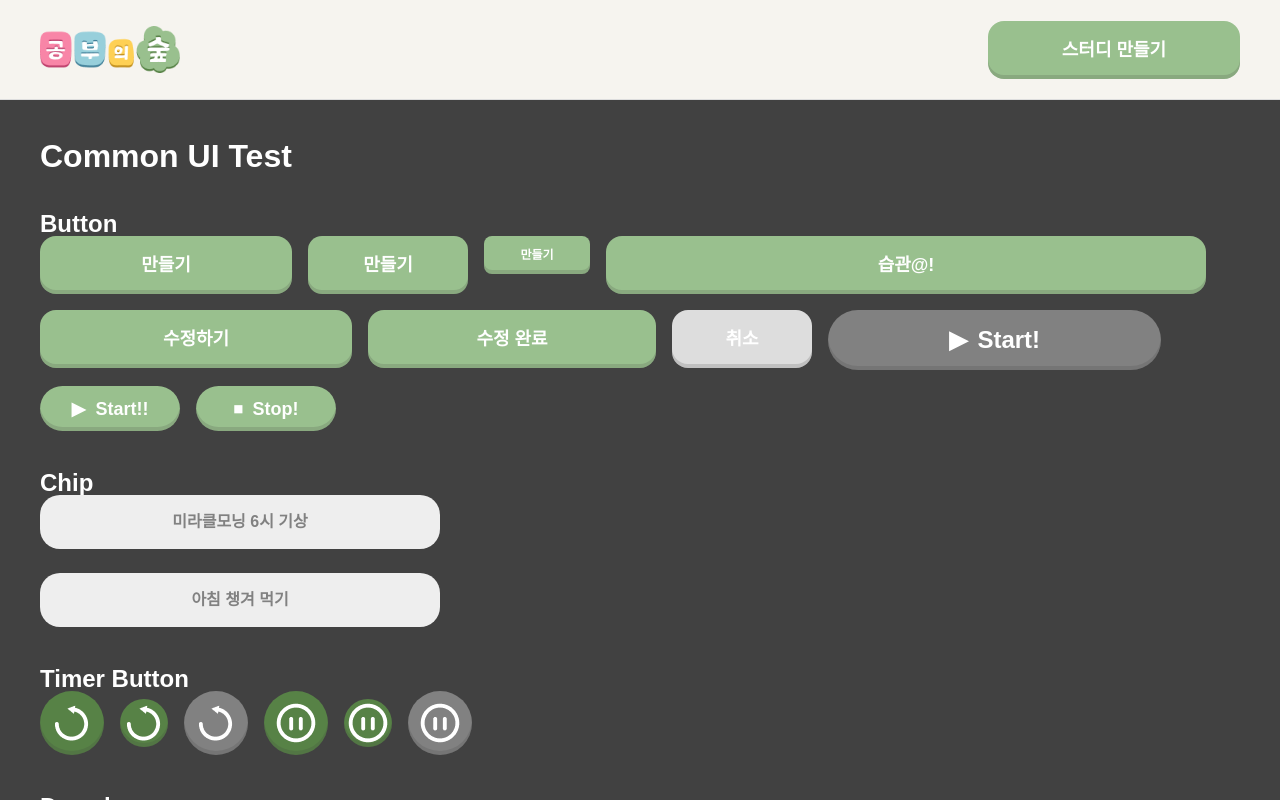
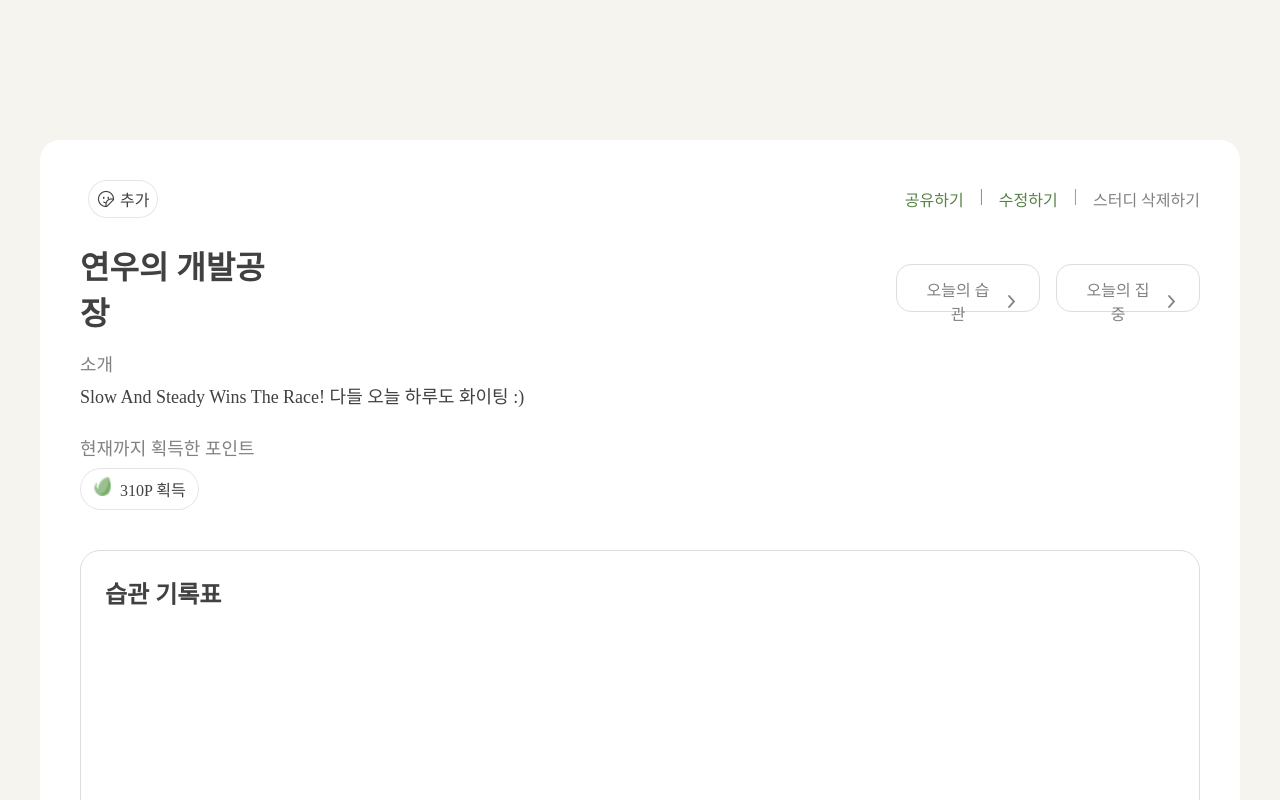
Before and after one commit to kimchanhee0309/Forest-of-Study-Team-5, a React (Vite) app: page / in a window 1280 px wide. Shown: the top 800 px of the page. Built offline with nearby package versions, Linux system fonts and the light colour scheme; a web font is replaced by a local one.

Commit message:
fix: 모달 수정

```diff
--- a/package.json
+++ b/package.json
@@ -12,7 +12,8 @@
   "dependencies": {
     "emoji-picker-react": "^4.19.1",
     "react": "^19.2.6",
-    "react-dom": "^19.2.6"
+    "react-dom": "^19.2.6",
+    "react-router-dom": "^7.15.1"
   },
   "devDependencies": {
     "@babel/core": "^7.29.0",
--- a/src/App.jsx
+++ b/src/App.jsx
@@ -1,9 +1,9 @@
-import GuidePage from "./components/guide/GuidePage.jsx";
-// import StudyDetail from "./page/StudyDetail/StudyDetailPage.jsx";
+// import GuidePage from "./components/guide/GuidePage.jsx";
+import StudyDetail from "./page/StudyDetail/StudyDetailPage.jsx";
 
 function App() {
-  // return <StudyDetail />;
-  return <GuidePage />;
+  return <StudyDetail />;
+  // return <GuidePage />;
 }
 
 export default App;
--- a/src/page/StudyDetail/StudyDetail.module.css
+++ b/src/page/StudyDetail/StudyDetail.module.css
@@ -1,6 +1,6 @@
 .page {
   display: flex;
-  width: 1920px;
+  max-width: 1920px;
   padding-bottom: 73px;
   flex-direction: column;
   align-items: center;
--- a/src/page/StudyDetail/StudyDetailPage.jsx
+++ b/src/page/StudyDetail/StudyDetailPage.jsx
@@ -5,10 +5,23 @@ import style from "./StudyDetail.module.css";
 import EmojiReaction from "../../components/study/Emoji/EmojiReaction.jsx";
 import PasswordModal from "../../components/study/PasswordModal/PasswordModal.jsx";
 import { Tag, Sticker } from "../../components/common";
+import { useNavigate } from "react-router-dom";
 
 function StudyDetailPage() {
   const [openModal, setOpenModal] = useState(null);
   const [habits, setHabits] = useState([]);
+  // const navigate = useNavigate();
+  const handleShare = async () => {
+    try {
+      await navigator.clipboard.writeText(window.location.href);
+
+      alert("링크가 복사되었습니다.");
+    } catch (error) {
+      console.error(error);
+
+      alert("복사에 실패했습니다.");
+    }
+  };
   return (
     <div className={style.page}>
       <div className={style.container}>
@@ -18,7 +31,7 @@ function StudyDetailPage() {
               <EmojiReaction />
               <div className={style.edit_frame}>
                 {/* URL 복사기능 추가 필요 */}
-                <button onClick={() => setOpenModal(true)} className="edit-btn">
+                <button onClick={handleShare} className="edit-btn">
                   <span className={style.editGreen}>공유하기</span>
                 </button>
                 {/* 페이지 이동 추가 필요 */}
@@ -127,11 +140,28 @@ function StudyDetailPage() {
                   ? "오늘의 습관으로 가기"
                   : "오늘의 집중으로 가기"
           }
-          onClose={() => setOpenModal(false)}
+          onClose={() => setOpenModal(null)}
           onSubmit={(password) => {
             console.log(password);
+            {
+              /* 페이지 이동 */
+            }
+            // if (openModal === "edit") {
+            //   navigate("/study/edit/1");
+            // }
+            // if (openModal === "delete") {
+            //   console.log("삭제 API");
+            // }
 
-            setOpenModal(false);
+            // if (openModal === "habit") {
+            //   navigate("/habit");
+            // }
+
+            // if (openModal === "focus") {
+            //   navigate("/focus");
+            // }
+
+            setOpenModal(null);
           }}
         />
       )}
```
Also changed, not shown: 1 other file (tests, documents, lock files or other folders).
